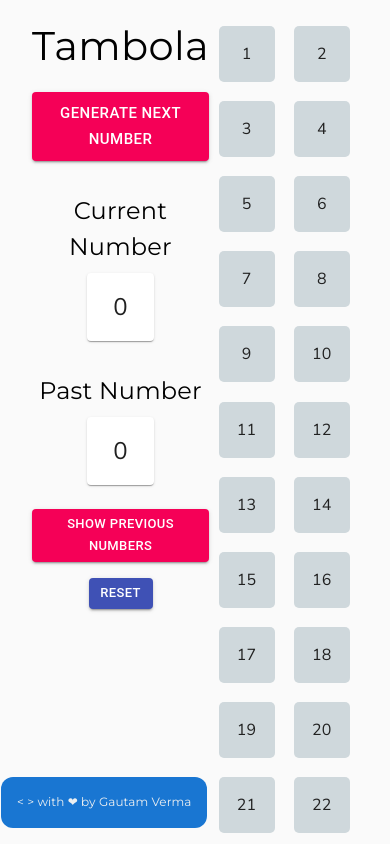
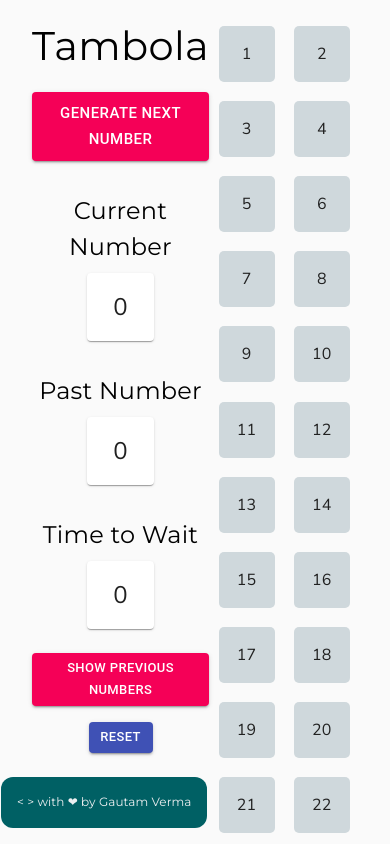
Before and after one commit to gautamv95/tambola, a React (Create React App) app: page / in a window 390 px wide. Shown: the top 844 px of the page. Built offline with nearby package versions, Linux system fonts and the light colour scheme.

Commit message:
Changed color scheme, and added responsive Timer (#4)

```diff
--- a/public/index.html
+++ b/public/index.html
@@ -28,7 +28,7 @@
       work correctly both with client-side routing and a non-root public URL.
       Learn how to configure a non-root public URL by running `npm run build`.
     -->
-		<title>React App</title>
+		<title>Tambola</title>
 	</head>
 	<body>
 		<noscript>You need to enable JavaScript to run this app.</noscript>
--- a/src/components/Credentials/Credentials.js
+++ b/src/components/Credentials/Credentials.js
@@ -1,10 +1,10 @@
 import React from "react";
 import { styled } from "@material-ui/core/styles";
 import { Typography } from "@material-ui/core";
-import { blue, blueGrey } from "@material-ui/core/colors";
+import { cyan, blueGrey } from "@material-ui/core/colors";
 
 const Text = styled(Typography)({
-	backgroundColor: blue[700],
+	backgroundColor: cyan[900],
 	padding: "1rem",
 	fontFamily: "Montserrat, sans-serif",
 	margin: "1rem auto",
--- a/src/components/NumberList/ComponentHeader/ComponentHeader.js
+++ b/src/components/NumberList/ComponentHeader/ComponentHeader.js
@@ -12,6 +12,7 @@ const Text = styled(Typography)({
 	fontFamily: "Nunito Sans, sans-serif",
 	fontSize: "1.5rem",
 });
+
 const Heading = styled(Typography)({
 	fontSize: "1.5rem",
 	margin: "2rem auto 0",
--- a/src/components/NumberList/NumberList.js
+++ b/src/components/NumberList/NumberList.js
@@ -26,6 +26,7 @@ class NumberList extends Component {
 		showQueueDialog: false,
 		showResetDialog: false,
 		isReset: true,
+		timePassedSinceLastNumber: 0,
 	};
 
 	generateNewNumber = () => {
@@ -45,6 +46,7 @@ class NumberList extends Component {
 			numbersQueue,
 			pastNumber,
 		});
+		this.startTimer(9);
 	};
 
 	componentDidMount = () => {
@@ -101,6 +103,16 @@ class NumberList extends Component {
 		this.setState({ numbers });
 	};
 
+	startTimer = (max) => {
+		this.setState({ timePassedSinceLastNumber: max });
+		let i = 0;
+		let z = setInterval(() => {
+			if (i === max - 1) clearInterval(z);
+			i++;
+			this.setState({ timePassedSinceLastNumber: max - i });
+		}, 1000);
+	};
+
 	_showQueueDialog = (value) => {
 		console.log(value);
 		this.setState({ showQueueDialog: value });
@@ -135,7 +147,8 @@ class NumberList extends Component {
 								color="secondary"
 								size="large"
 								disabled={
-									this.state.numbersQueue.length === 90
+									this.state.numbersQueue.length === 90 ||
+									this.state.timePassedSinceLastNumber
 										? true
 										: false
 								}
@@ -152,6 +165,12 @@ class NumberList extends Component {
 							<ComponentHeader
 								heading="Past Number"
 								currentNum={this.state.pastNumber}
+							/>
+							<ComponentHeader
+								heading="Time to Wait"
+								currentNum={
+									this.state.timePassedSinceLastNumber
+								}
 							/>
 						</div>
 						<div>
--- a/src/components/NumberList/Numbers/Numbers.js
+++ b/src/components/NumberList/Numbers/Numbers.js
@@ -1,6 +1,6 @@
 import React from "react";
 import { Typography } from "@material-ui/core";
-import { grey, blueGrey, cyan, deepOrange } from "@material-ui/core/colors";
+import { grey, blueGrey, blue, deepOrange } from "@material-ui/core/colors";
 
 function Numbers(props) {
 	const style = {
@@ -8,14 +8,14 @@ function Numbers(props) {
 		padding: "1rem",
 		textAlign: "center",
 		margin: "0.6rem",
-		backgroundColor: props.num ? cyan[800] : blueGrey[100],
+		backgroundColor: props.num ? blue[800] : blueGrey[100],
 		color: props.num ? grey[50] : grey[900],
 		width: "1.5rem",
 		borderRadius: "5px",
 		fontFamily: "Nunito Sans, sans-serif",
 	};
 
-	const currentNum = { ...style, backgroundColor: deepOrange[600] };
+	const currentNum = { ...style, backgroundColor: deepOrange[500] };
 
 	let breakPtr = props.number % 10 ? null : <br />;
 	return (
```
Also changed, not shown: public/logo512.png (deleted).
